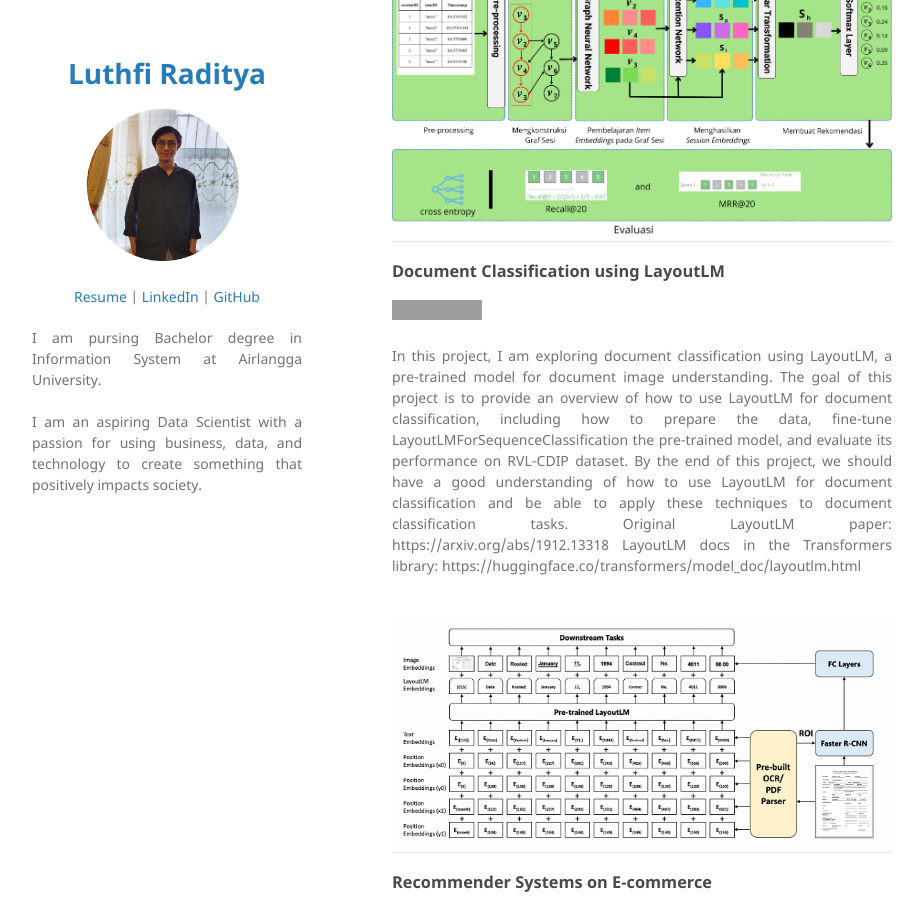
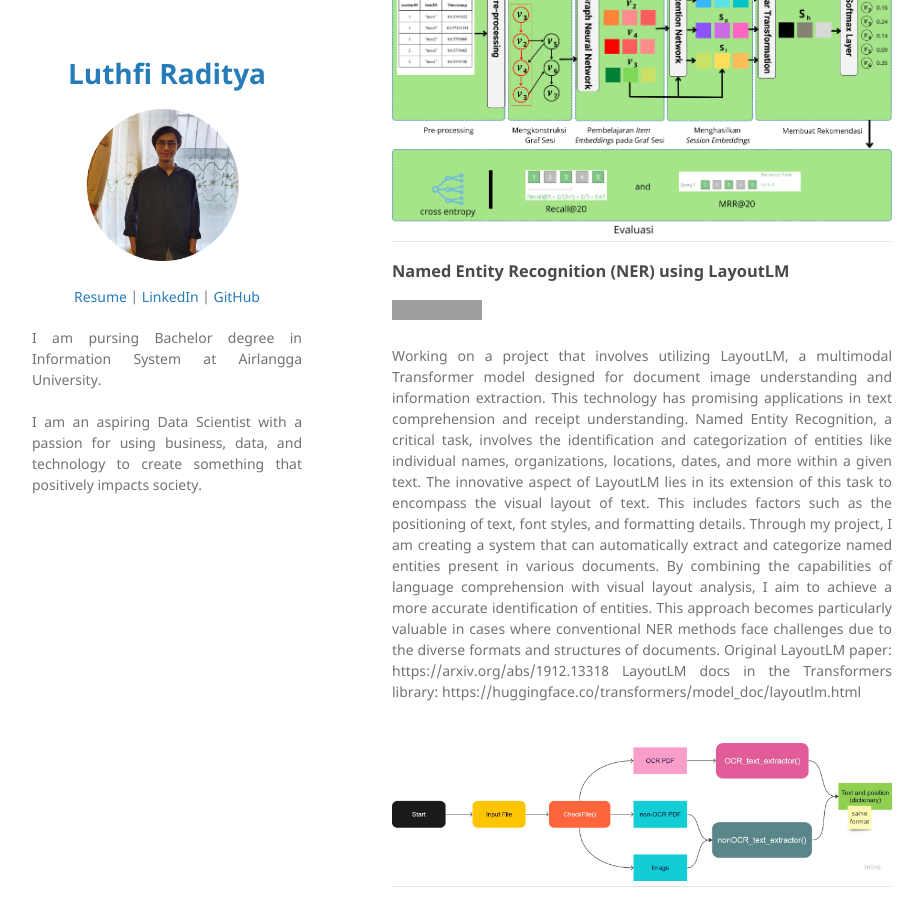
Before and after one commit to luthfiraditya/luthfiraditya.github.io, a Jekyll site: the page built from index.md, in a window 1280 px wide and 900 px high, scrolled down 649 px. Shown: the whole window, without its empty margins (178-1102 px from the left). Built offline with Jekyll 4.4.1, drawn with Linux system fonts in a browser that asks for light colours; our own code applies the rules of GitHub Pages for plain Markdown files; grey boxes are pictures that could not be loaded.

Commit message:
add NER content

```diff
--- a/index.md
+++ b/index.md
@@ -13,6 +13,27 @@ The research encompasses several stages, including data pre-processing, session
 </div>
 <br>
 <center><img src="images/metode_penelitian.png"/></center>
+
+---
+
+### Named Entity Recognition (NER) using LayoutLM
+
+[![View on GitHub](https://img.shields.io/badge/GitHub-View_on_GitHub-blue?logo=GitHub)](https://github.com/luthfiraditya/LayoutLM-Document-Classification)
+
+
+<div style="text-align: justify">
+Working on a project that involves utilizing LayoutLM, a multimodal Transformer model designed for document image understanding and information extraction. This technology has promising applications in text comprehension and receipt understanding. Named Entity Recognition, a critical task, involves the identification and categorization of entities like individual names, organizations, locations, dates, and more within a given text. The innovative aspect of LayoutLM lies in its extension of this task to encompass the visual layout of text. This includes factors such as the positioning of text, font styles, and formatting details. Through my project, I am creating a system that can automatically extract and categorize named entities present in various documents. By combining the capabilities of language comprehension with visual layout analysis, I aim to achieve a more accurate identification of entities. This approach becomes particularly valuable in cases where conventional NER methods face challenges due to the diverse formats and structures of documents.
+
+
+Original LayoutLM paper: https://arxiv.org/abs/1912.13318
+
+LayoutLM docs in the Transformers library: https://huggingface.co/transformers/model_doc/layoutlm.html
+</div>
+<br>
+<center><img src="images/schema.jpg"/></center>
+
+
+---
 
 ---
 
```
Also changed, not shown: images/schema.jpg (added).
